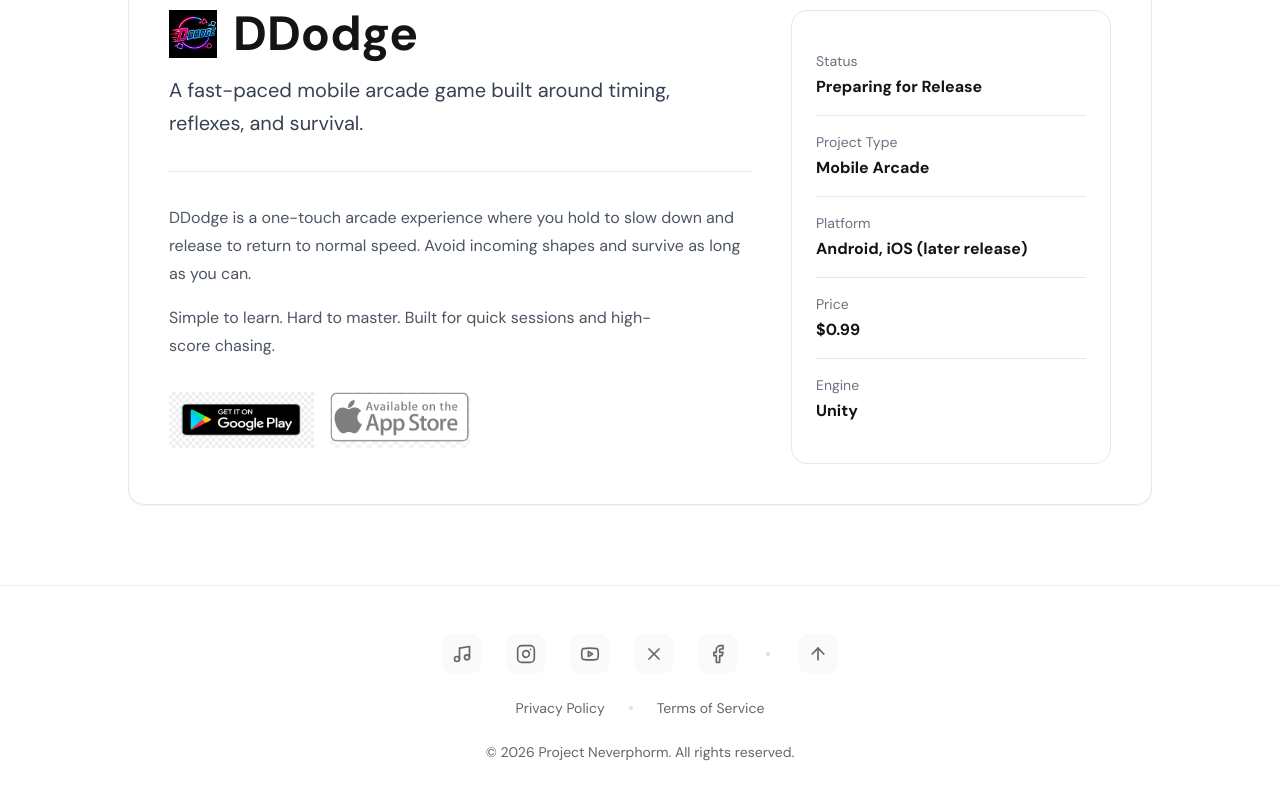
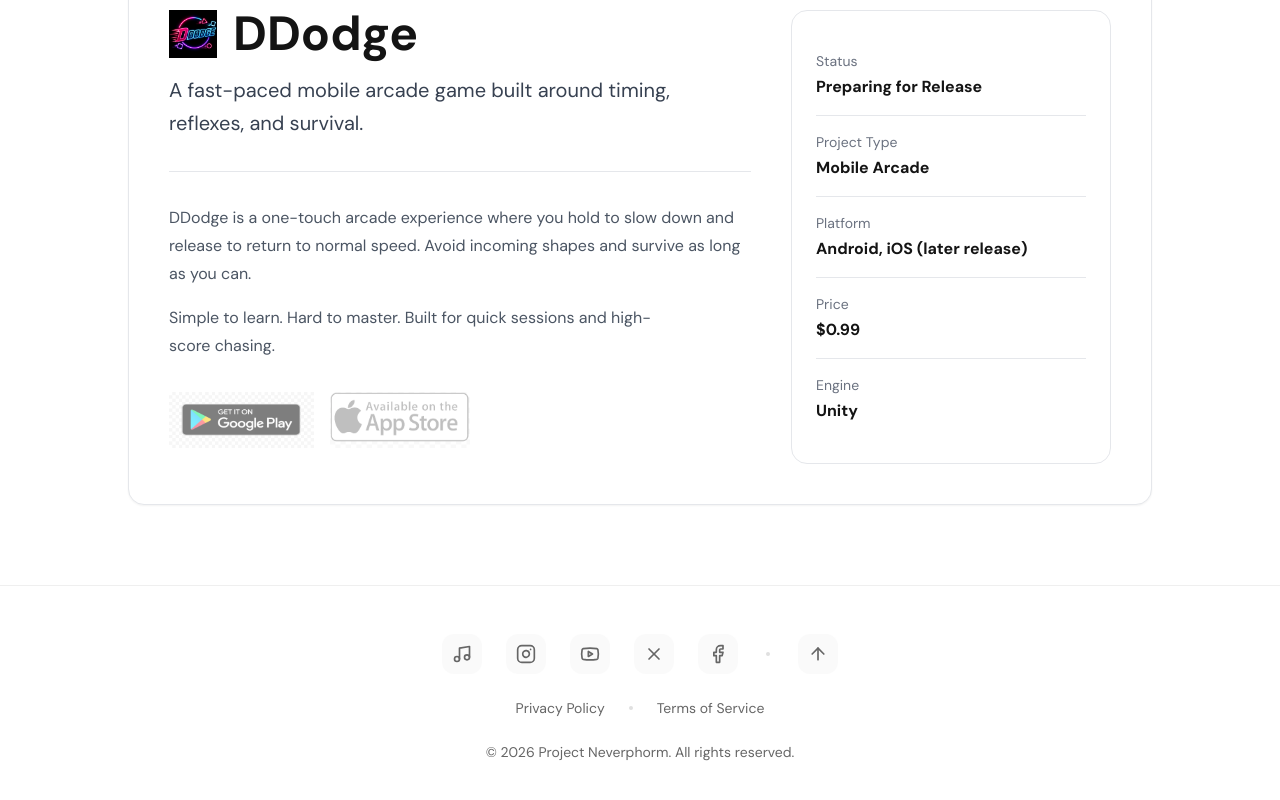
Before and after one commit to Minxci/neverphorm-site, a React (Vite) app in the folder apps/web/: page /mobile in a window 1280 px wide. Shown: the part 620-1420 px from the top of the page. Built offline with nearby package versions, Linux system fonts and the light colour scheme; the HTML template or start-up script is replaced by a standard one; what pocketbase would draw is missing.

Commit message:
final change for now

```diff
--- a/apps/web/src/pages/Mobile.jsx
+++ b/apps/web/src/pages/Mobile.jsx
@@ -48,14 +48,12 @@ export default function Mobile() {
                 high-score chasing.
               </p>
 
-              <div className="mt-8 flex flex-wrap gap-4">
-                <a href="#">
+              <div className="mt-8 flex flex-wrap gap-4 opacity-50 cursor-not-allowed">
                   <img
                     src="/pictures/google-play-badge.png"
                     alt="Get it on Google Play"
                     className="h-14 w-auto"
                   />
-                </a>
 
                 <div className="opacity-50 cursor-not-allowed">
                   <img
```
